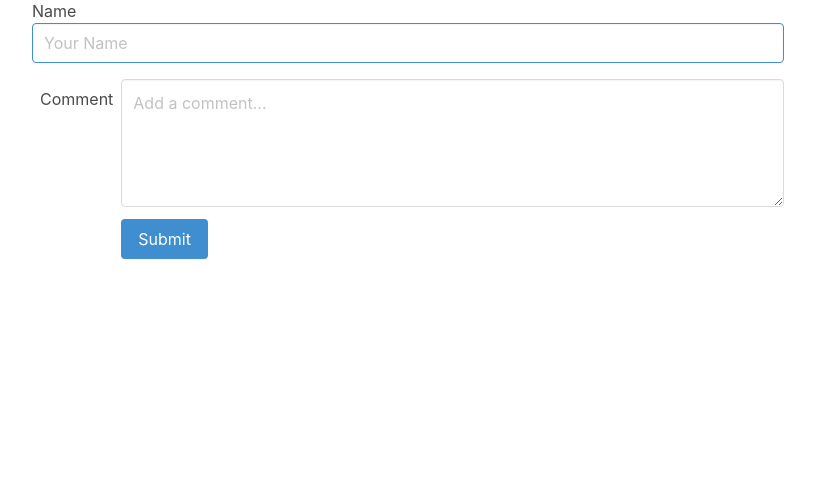
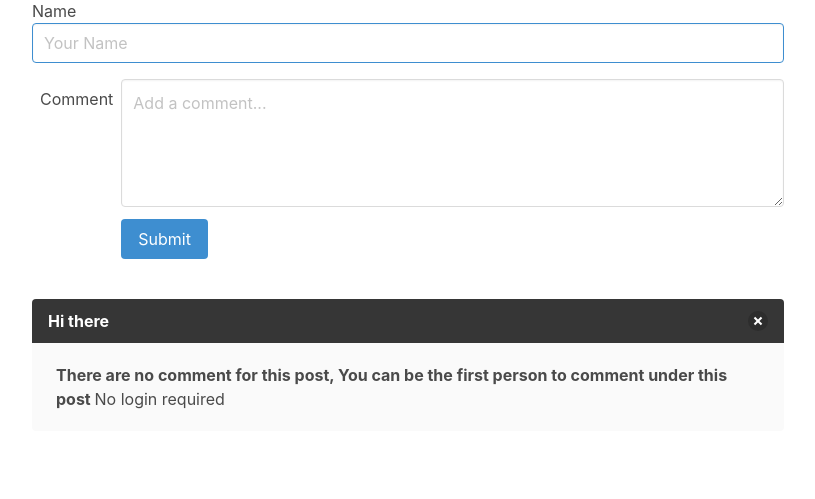
Before and after one commit to rcoffie/blogApp, a Django app: template templates/blog/detail.html in a window 1280 px wide. Shown: the part 702-1201 px from the top of the page, without its empty margins (52-867 px from the left). Before the commit the page ends 961 px from the top, so only its background shows below. Run offline with Django 3.2, Linux system fonts and the light colour scheme; the template is opened without the code that fills it, so the values that code supplies are empty.

Commit message:
comment template

```diff
--- a/templates/blog/detail.html
+++ b/templates/blog/detail.html
@@ -1,5 +1,5 @@
 {% extends 'base.html' %}
-
+{% load humanize %}
 {% block content %}
 <div class="section">
   <div class="container">
@@ -80,7 +80,7 @@
             </p>
             <p class="card-footer-item">
               <span>
-                 <a href="#">{{ post.date_posted }}</a>
+                 <a href="#">{{ post.date_posted | timesince }}</a>
               </span>
             </p>
           </footer>
@@ -150,9 +150,10 @@
             <br>
             {{ comment.content }}
             <br>
-            <small><a>Like</a> · <a>Reply</a> · 3 hrs</small>
+            <small><a>Like</a> · <a>Reply</a>  {{ comment.comment_date | timesince }}</small>
           </p>
         </div>
+        {% if replies %}
 
         <article class="media">
           <figure class="media-left">
@@ -167,7 +168,7 @@
                 <br>
                  reply content
                 <br>
-                <small><a>Like</a> · <a>Reply</a> · 2 hrs</small>
+                <small><a>Like</a> · <a>Reply</a> time </small>
               </p>
             </div>
 
@@ -180,6 +181,7 @@
             </article>
           </div>
         </article>
+        {% endif %}
       {% if replies %}
       {% for reply in replies %}
         <article class="media">
@@ -191,11 +193,11 @@
           <div class="media-content">
             <div class="content">
               <p>
-                <strong> 2ND Reply Name </strong>
+                <strong> <!-- 2ND Reply Name  --></strong>
                 <br>
-                 2nd Reply content
+                <!--  2nd Reply content -->
                 <br>
-                <small><a>Like</a> · <a>Reply</a> · 2 hrs</small>
+                <small><a><!-- Like --></a> · <a><!-- Reply --></a> <!-- · 2 hrs --></small>
               </p>
             </div>
           </div>
@@ -204,8 +206,28 @@
         {% endif %}
       </div>
     </article>
+
+
     {% endfor %}
+
+
+    {% else %}
+
+    <article class="message is-dark">
+      <div class="message-header">
+        <p>Hi there </p>
+        <button class="delete" aria-label="delete"></button>
+      </div>
+      <div class="message-body">
+         <strong>There are no comment for this post, You can be the first  person to comment under this post  </strong> No login required
+
+      </div>
+    </article>
+
+
     {% endif %}
+
+
 
     </div>
   </div>
```
